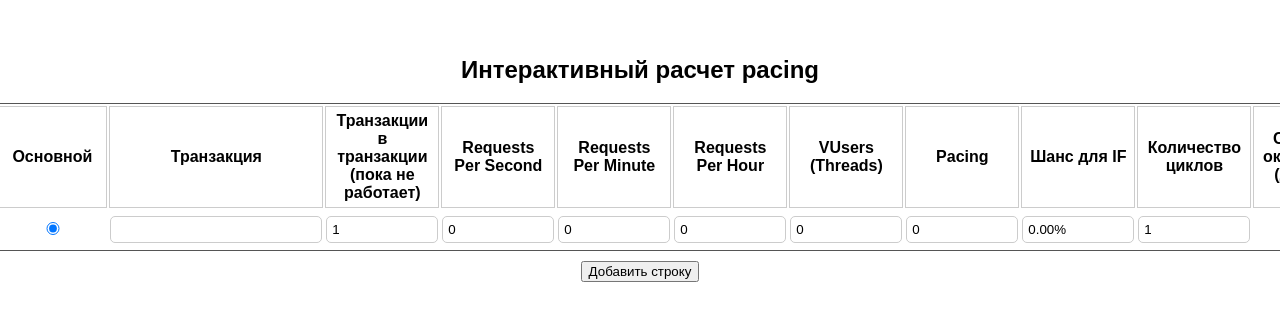
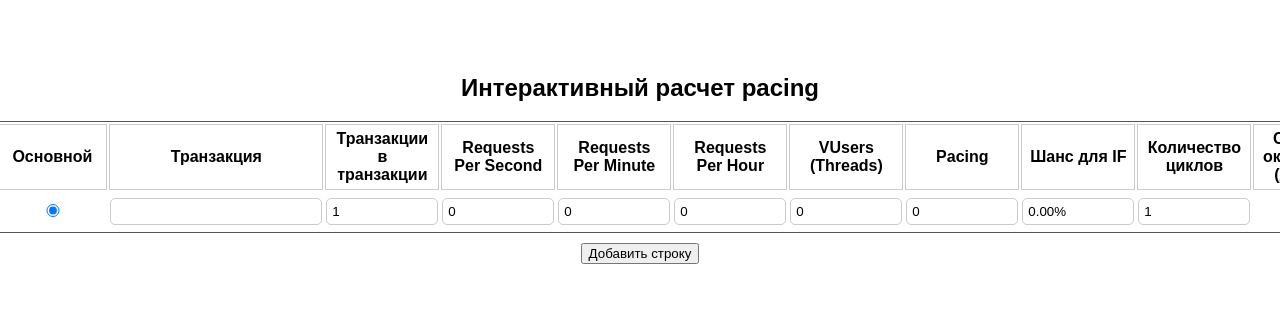
Before and after one commit to lobaevsl/AutomatizationScripts, a website: page scripts/calculate_pacing/calculate_pacing.html in a window 1280 px wide. Shown: the part 241-562 px from the top of the page. Drawn offline with Linux system fonts and the light colour scheme.

```diff
--- a/scripts/calculate_pacing/calculate_pacing.html
+++ b/scripts/calculate_pacing/calculate_pacing.html
@@ -58,7 +58,7 @@
             <th>Удалить строку</th>
             <th>Основной</th>
             <th class="transaction-name-column">Транзакция</th>
-            <th>Транзакции в транзакции (пока не работает)</th>
+            <th>Транзакции в транзакции</th>
             <th>Requests<br>Per Second</th>
             <th>Requests<br>Per Minute</th>
             <th>Requests<br>Per Hour</th>
```
